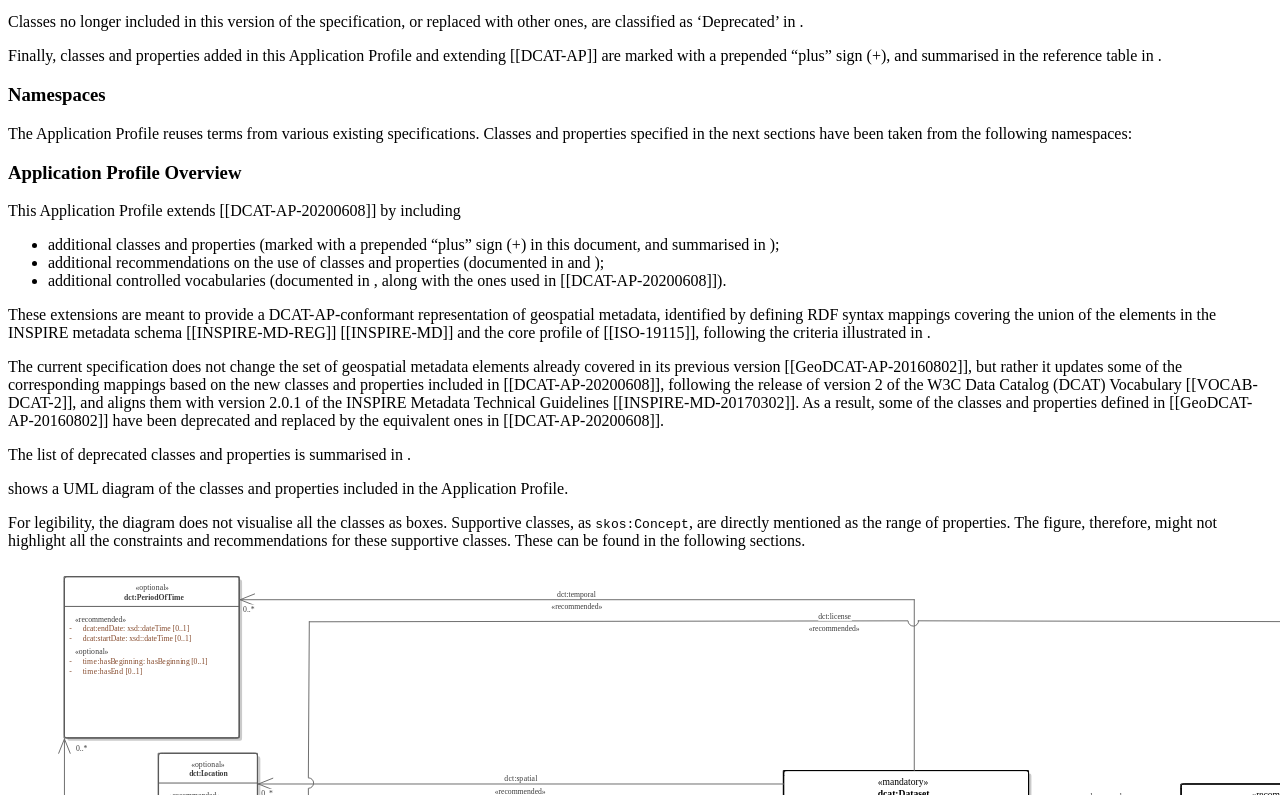
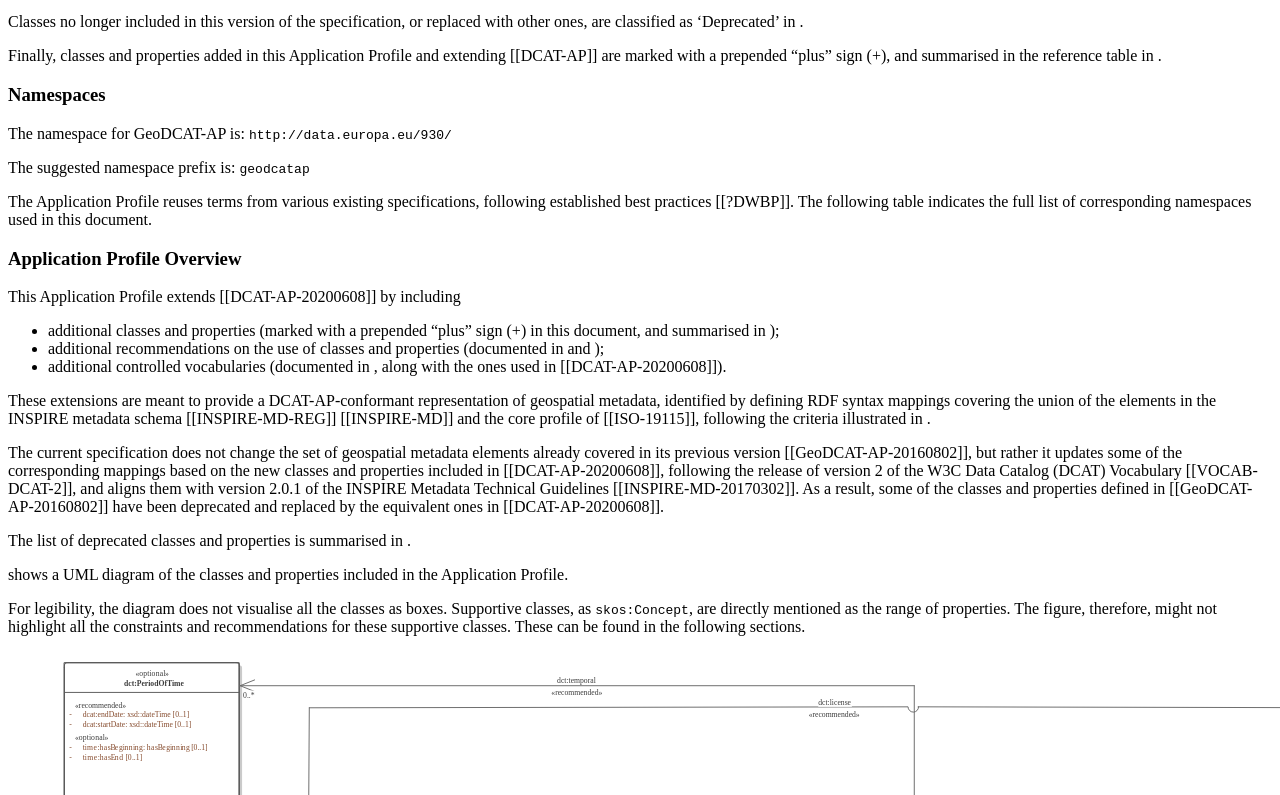
Before and after one commit to SEMICeu/GeoDCAT-AP, a plain HTML site: page drafts/latest/index.html in a window 1280 px wide. Shown: the part 2405-3200 px from the top of the page. Drawn offline with Linux system fonts and the light colour scheme.

Commit message:
Editorial revisions

```diff
--- a/drafts/latest/index.html
+++ b/drafts/latest/index.html
@@ -210,7 +210,10 @@ The views expressed are purely those of the author and may not in any circumstan
 
 <h3>Namespaces</h3>
 
-<p>The Application Profile reuses terms from various existing specifications. Classes and properties specified in the next sections have been taken from the following namespaces:</p>
+<p>The namespace for GeoDCAT-AP is: <code>http://data.europa.eu/930/</code></p>
+<p>The suggested namespace prefix is: <code>geodcatap</code></p>
+
+<p>The Application Profile reuses terms from various existing specifications, following <a data-cite="?DWBP#dataVocabularies">established best practices</a> [[?DWBP]]. The following table indicates the full list of corresponding namespaces used in this document.</p>
 
 <div data-include-format="html" data-include-replace="true" data-include="./tables/namespaces.html"></div>
 
@@ -1280,6 +1283,8 @@ A property which is not mentioned but would be applicable for a class according
 </ul>
 </aside>
 
+<p>An abridged version of the definition of these instances is shown in <a href="#ex-metric"></a>.</p>
+
 <div data-include-format="html" data-include-replace="true" data-include="./tables/instances-of-metric.html"></div>
 
 </section>
@@ -1305,6 +1310,7 @@ A property which is not mentioned but would be applicable for a class according
 <h4>Examples for Metric</h4>
 
 <aside class="example" id="ex-metric" title="Metric">
+<p>This example shows an abridged description of the instances of <code>dqv:Metric</code> defined in the GeoDCAT-AP namespace (see <a class="no-secRef" href="#instances-of-metric"></a>).</p>
 <pre data-include-format="text" data-include="./examples/metric.ttl"></pre>
 </aside>
 
```
